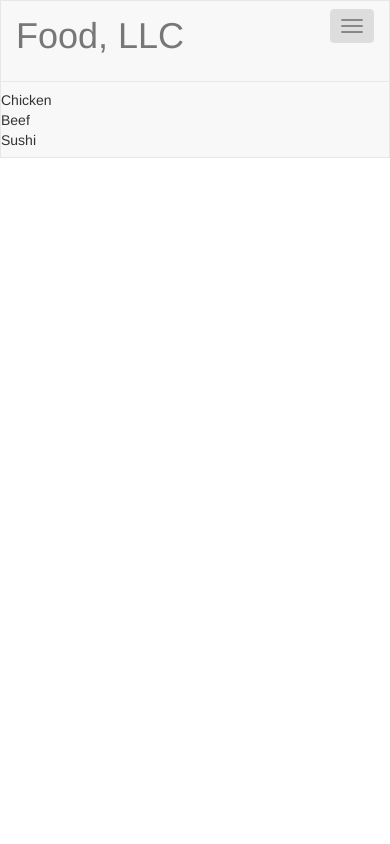
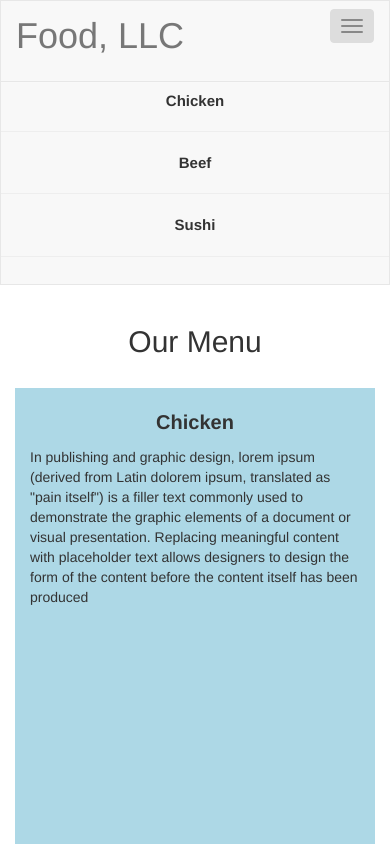
Before and after one commit to sanjeevrao1992/Week3_Assignment, a plain HTML site: page index.html in a window 390 px wide. Both pictures are taken after a click on the button "Toggle Navigation". Shown: the top 844 px of the page. Drawn offline with nearby package versions, Linux system fonts and the light colour scheme.

Commit message:
week3_modification3

```diff
--- a/css/week3_styling.css
+++ b/css/week3_styling.css
@@ -1,6 +1,5 @@
 .navbar-brand {
 	height: 80px;
-	text-align: center;
 }
 
 #page-title {
@@ -9,3 +8,44 @@
 	padding: 5px auto 5px;
 	align-content: center;
 }
+
+#main-body h2{
+	text-align: center;
+	padding-bottom: 20px;
+}
+
+#chicken-content {
+	background-color: #add8e6;
+	padding: 20px 15px 20px;
+	height: 1000px;
+}
+
+#section1 {
+	display: block;
+	text-align: center;
+	padding-bottom: 10px;
+	font-weight: bold;
+	font-size: 20px;
+}
+
+#unordered-list span {
+	text-align: center;
+	align-content: center;
+	vertical-align: center;
+	font-weight: bold;
+	font-size: 15px;
+	text-decoration-color: blue;
+	padding-right: auto;
+	padding-left: auto;
+	margin-right: auto;
+	margin-left: auto;
+}
+
+
+.container {
+	width: 100%;
+}
+
+.collapsable-nav li {
+	background-color: #e5e5ff;
+}
--- a/index.html
+++ b/index.html
@@ -27,11 +27,11 @@
 
 				</div> <!--navbar-header closes-->
 
-				<div id="collapsable-nav" class="collapse navbar-collapse">
+				<div id="collapsable-nav" class="collapse navbar-collapse col-lg-12 col-md-12">
 					<ul id="unordered-list" class="nav navbar-nav navbar-right visible-xs">
-						<li id="list"><span>Chicken</span></li>
-						<li id="list"><span>Beef</span></li>
-						<li id="list"><span>Sushi</span></li>
+						<li id="list" class="text-center"><span>Chicken</span></li><hr>
+						<li id="list" class="text-center"><span>Beef</span></li><hr>
+						<li id="list" class="text-center"><span>Sushi</span></li><hr>
 					</ul>
 				</div>
 
@@ -39,9 +39,14 @@
 		</nav> <!--navbar closes-->
 	</header>
 
+	<div id="main-body" class="container">
+		<h2>Our Menu</h2>
+		<p id="chicken-content"><span id="section1">Chicken</span>In publishing and graphic design, lorem ipsum (derived from Latin dolorem ipsum, translated as "pain itself") is a filler text commonly used to demonstrate the graphic elements of a document or visual presentation. Replacing meaningful content with placeholder text allows designers to design the form of the content before the content itself has been produced</p>
+	</div>
+
 	<!-- jQuery (Bootstrap JS plugins depend on it) -->
-  <script src="js/jquery-2.1.4.min.js"></script>
-  <script src="js/bootstrap.min.js"></script>
-  <script src="js/script.js"></script>
+  	<script src="js/jquery-3.1.1.min.js"></script>
+	<script src="js/bootstrap.min.js"></script>
+	<script src="js/script.js"></script>
 </body>
 </html>
```
